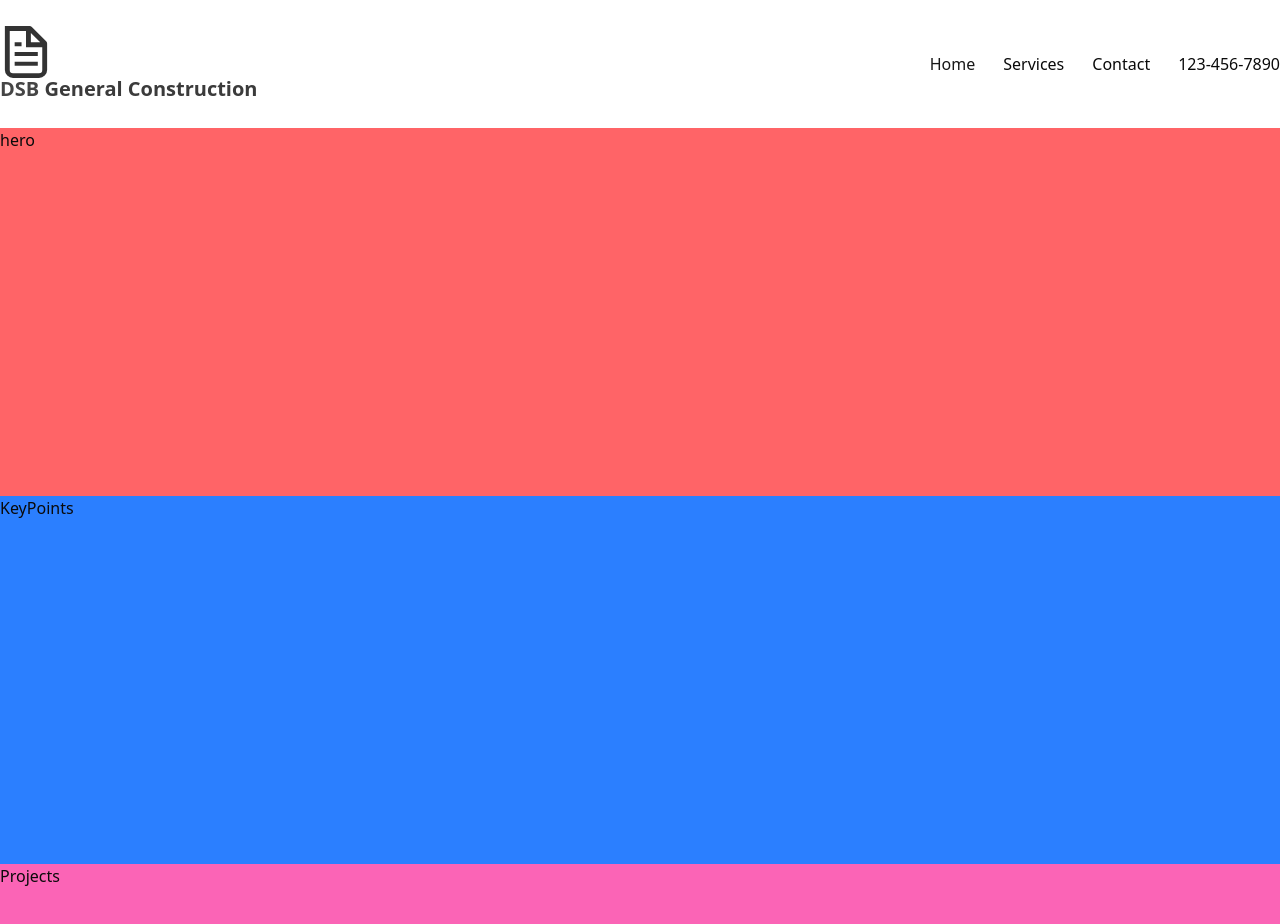
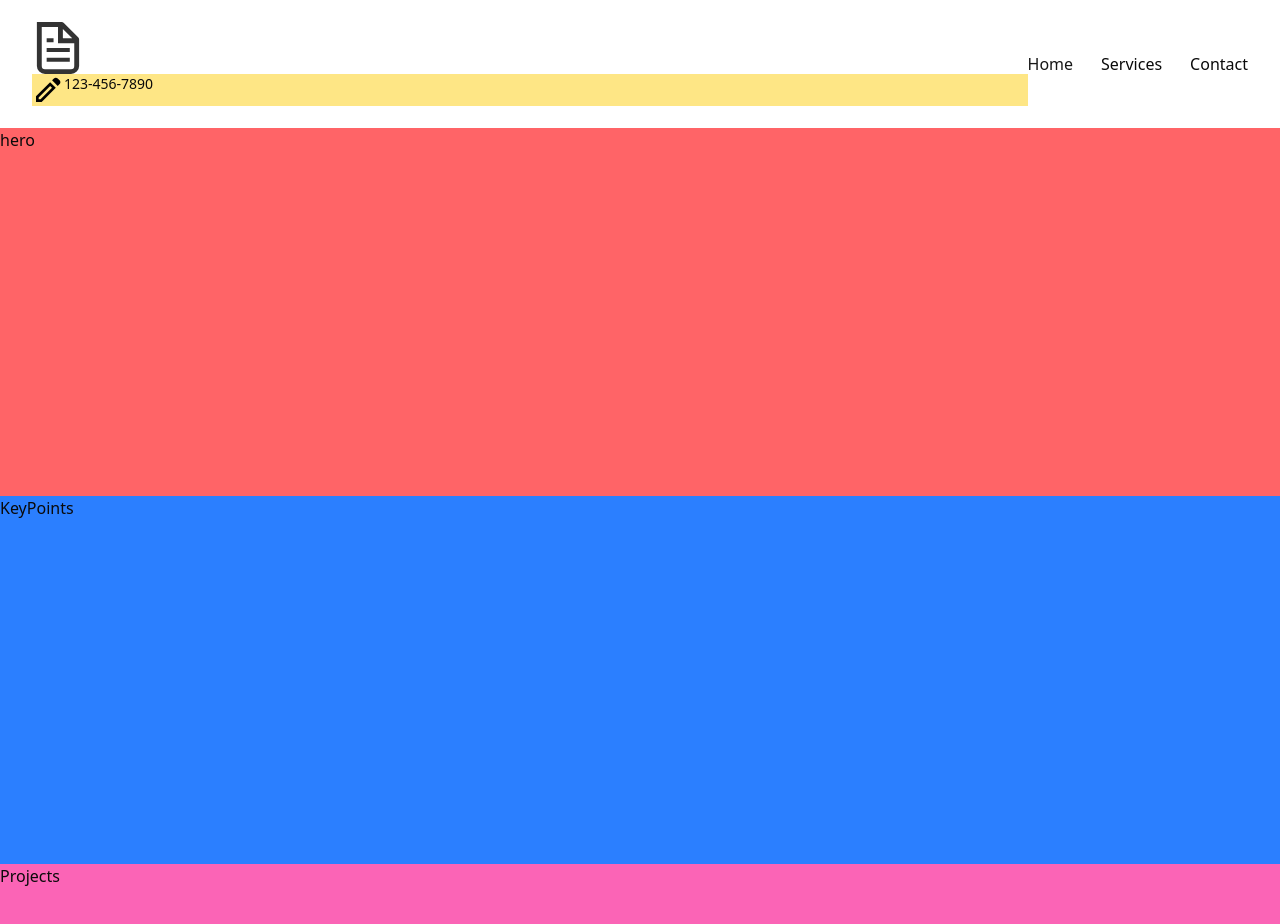
Before and after one commit to devslife7/jphomeservice, a Next.js app: page / in a window 1280 px wide. Shown: the top 924 px of the page. Built offline with nearby package versions, Linux system fonts and the light colour scheme.

Commit message:
adding logo

```diff
--- a/app/globals.css
+++ b/app/globals.css
@@ -120,3 +120,7 @@
     @apply bg-background text-foreground;
   }
 }
+
+.my-container {
+  @apply container mx-auto px-4 lg:px-8;
+}
--- a/components/layout/Navbar.tsx
+++ b/components/layout/Navbar.tsx
@@ -71,26 +71,16 @@ export default function Navbar() {
         <nav className="my-container flex h-32 items-center justify-between">
           <div className="mt-6 lg:mt-0 lg:flex-1">
             <Link href="/" className="text-xl font-semibold leading-none opacity-80">
-              {/* <LogoSVG className="mb-2 mr-2 inline-block text-3xl text-primary" /> */}
-              {/* <img className="w-[52px]" src="https://localo.com/assets/img/definitions/what-is-logo.webp" /> */}
               <div style={{ color: "#e63946" }}>
                 <img className="w-[52px]" src="/file.svg" />
               </div>
-              <span className="text-primary">DSB</span> General Construction
             </Link>
-            <p className="mt-2 break-normal text-sm font-extralight lg:ml-5 lg:hidden">123-456-7890</p>
+            <div className="flex bg-amber-200">
+              <img src="/svgs/edit.svg" width={32} height={32} alt="phone" />
+              <p className="text-sm font-extralight">123-456-7890</p>
+            </div>
           </div>
           <div className="hidden lg:flex lg:gap-x-7">{renderNavLinks()}</div>
-
-          <p className="bg-blue hidden break-normal font-extralight lg:ml-7 lg:block">123-456-7890</p>
-          <button className="p-2.5 transition-all lg:hidden" onClick={toggleMobileNavOpen}>
-            <span className="sr-only">Open main menu</span>
-            {/* {mobileNavOpen ? (
-              // <CloseSVG className="text-3xl opacity-80 aria-pressed:bg-red-300" />
-            ) : (
-              <MenuSVG className="text-3xl opacity-80" />
-            )} */}
-          </button>
         </nav>
       </header>
       {renderNavLinksMobile()}
```
Also changed, not shown: public/svgs/logojp.svg (added).
